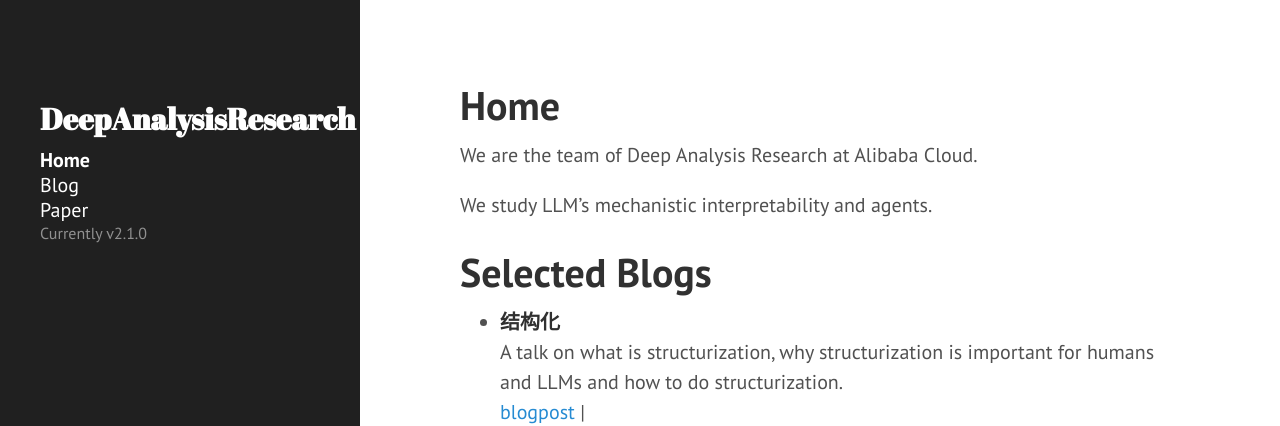
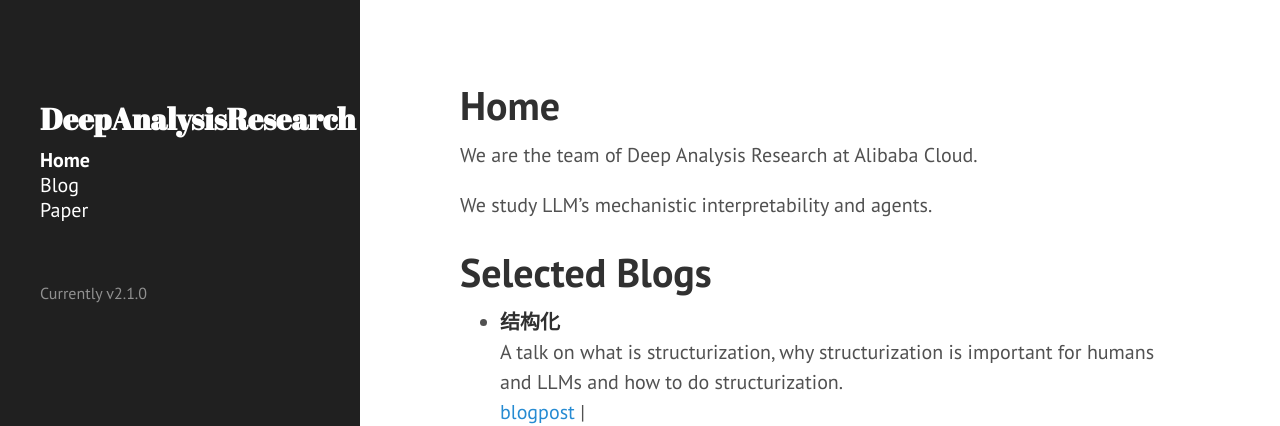
Before and after one commit to snowaner-ustc/snowaner-ustc.github.io, a Jekyll site: the page built from index.md, in a window 1280 px wide. Shown: the top 426 px of the page. Built offline with Jekyll 4.4.1, drawn with Linux system fonts in a browser that asks for light colours; Markdown is read by kramdown in place of the engine named in the settings.

Commit message:
Update sidebar.html

```diff
--- a/_includes/sidebar.html
+++ b/_includes/sidebar.html
@@ -33,7 +33,7 @@
       <a class="sidebar-nav-item{% if page.url == '/papers/' %} active{% endif %}" href="/papers/">Paper</a>
 <!--       <a class="sidebar-nav-item" href="{{ site.github.repo }}/archive/v{{ site.version }}.zip">Download</a> -->
 <!--       <a class="sidebar-nav-item" href="{{ site.github.repo }}">GitHub project</a> -->
-      <div class="empty-line"></div>
+      <br><br>
       <span class="sidebar-nav-item" style="font-size: 0.8rem;">Currently v{{ site.version }}</span>
     </nav>
   </div>
```
